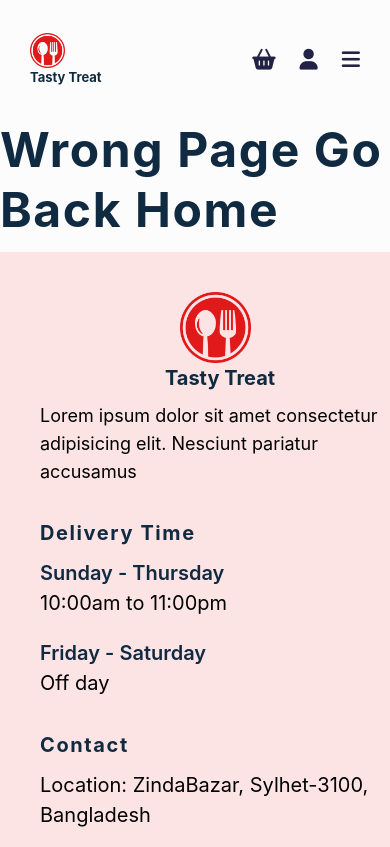
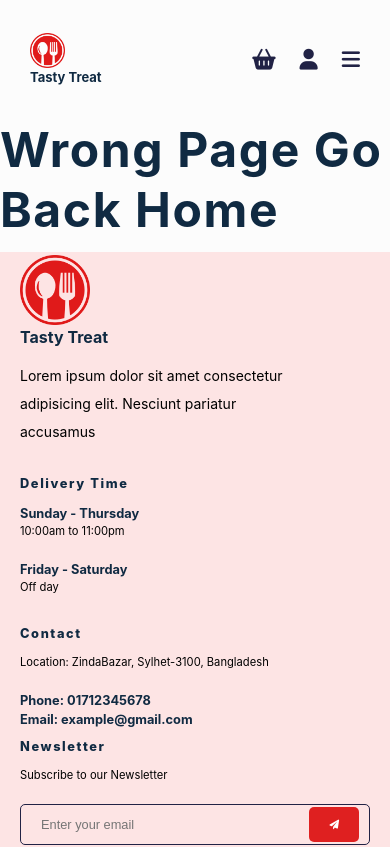
Before and after one commit to Fantom-01/fda-ui, a React (Vite) app: page /foodpage in a window 390 px wide. Shown: the top 847 px of the page. Built offline with nearby package versions, Linux system fonts and the light colour scheme.

Commit message:
mobile review3

```diff
--- a/src/SectOne.css
+++ b/src/SectOne.css
@@ -169,14 +169,26 @@
     margin-bottom: 30px;
   }
   .container2--text h5{
-    font-size: 20px;
+    font-size: 16px;
   }
   .container2--text h2{
-    font-size: 30px;
+    font-size: 33px;
+    line-height: 1;
   }
   .container2--text p{
-    font-size: 16px;
-    line-height: 1.3;
+    font-size: 12px;
+    line-height: 1.1;
+    margin-top: -5px;
   }
-
+  .container2--icons div img{
+    width: 65px;
+    height: 54px;
+  }
+  .container2--icons div h4{
+    font-size: 14px;
+    color: #777;
+  }
+  .container2--icons div p{
+    font-size: 12px;
+  }
 }
--- a/src/component/footer.jsx
+++ b/src/component/footer.jsx
@@ -6,27 +6,27 @@ const footer = () => {
   return (
     <footer>
         <section className='footer--one'>
-            <div className='footer--one--div'>
+            <div className='footer--one--div' id='firstft'>
                 <div className="footer--logo--div">
                     <img src={logo} alt="" width='71px' height="71px"/>
                     <caption className="footer--logo--caption" >Tasty Treat</caption>
                 </div>
                 <p className='footer--caption--p'>Lorem ipsum dolor sit amet consectetur <br /> adipisicing elit. Nesciunt pariatur <br /> accusamus</p>
             </div>
-            <div className='footer--one--div'>
+            <div className='footer--one--div' id='secondft'>
                 <h3>Delivery Time</h3>
                 <h5 className='footer--h5'>Sunday - Thursday</h5>
                 <p className='footer--one--div--p'>10:00am to 11:00pm</p>
                 <h5 className='footer--h5'>Friday - Saturday</h5>
                 <p className='footer--one--div--p'>Off day</p>
             </div>
-            <div className='footer--one--div'>
+            <div className='footer--one--div' id='thirdft'>
                 <h3>Contact</h3>
                 <p className='footer--one--div--p'>Location: ZindaBazar, Sylhet-3100, Bangladesh</p>
                 <h5 className='footer--h5'>Phone: 01712345678</h5>
                 <h5 className='footer--h5'>Email: example@gmail.com</h5>
             </div>
-            <div className='footer--one--div'>
+            <div className='footer--one--div' id='fourthft'>
                 <h3>Newsletter</h3>
                 <p className='footer--one--div--p'>Subscribe to our Newsletter</p>
                 <div className="newsletter">
@@ -36,7 +36,6 @@ const footer = () => {
             </div>
         </section>
         <section className='footer--two'>
-            <p>Copyright - 2022, website replicated by Fantom. All Rights Reserved.</p>
             <ul>
                 <li>Follow: </li>
                 <li><a href='#'><i class="fab fa-facebook"></i></a></li>
@@ -44,6 +43,7 @@ const footer = () => {
                 <li><a href='#'><i class="fab fa-youtube"></i></a></li>
                 <li><a href='#'><i class="fab fa-linkedin"></i></a></li>
             </ul>
+            <p>Copyright - 2022, website replicated by Fantom. All Rights Reserved.</p>
         </section>
     </footer>
   )
--- a/src/footer.css
+++ b/src/footer.css
@@ -3,15 +3,29 @@ footer{
     width: 100%;
     display: flex;
     flex-direction: column;
-    padding: 30px 130px;
+    padding: 20px 30px 10px 30px;
 }
 .footer--one{
-    display: flex;
-    flex-wrap: wrap;
+    display: grid;
+    grid-template-columns: 1fr 1fr 1fr 1fr;
+    grid-template-areas: 'first second third fourth';
+    gap: 10px;
+    align-content: center;
 }
-.footer--one div{
-    min-width: 350px;
-    margin-top: 15px;
+#firstft{
+    grid-area: first;
+    width: 250px;
+}
+#secondft{
+    grid-area: second;
+    width: 250px;
+}
+#thirdft{
+    grid-area: third;
+    width: 250px;
+}
+#fourthft{
+    grid-area: fourth;
 }
 .footer--one--div--p{
     color: black;
@@ -21,7 +35,7 @@ footer{
 .footer--logo--div{
   display: flex;
   flex-direction: column;
-  align-items: center;
+  align-items: flex-start;
   justify-content: center;
   width: 100%;
   height: 80px;
@@ -30,7 +44,7 @@ footer{
   font-size: 20px;
   white-space: nowrap;
   font-weight: 700;
-  padding-left: 10px;
+  padding-left: 0px;
 }
 .footer--caption--p{
     line-height: 28px;
@@ -40,7 +54,7 @@ footer{
     margin-top: 20px;
 }
 .newsletter{
-    padding-right: 270px;
+    padding-right: 200px;
     padding-top: 7px;
     padding-bottom: 7px;
     border: 1px solid #212245;
@@ -124,3 +138,76 @@ footer{
         padding: 10px 10px;
     }
 }
+@media screen and (max-width: 400px) {
+    .footer--one{
+        display: flex;
+        flex-direction: column;
+    }
+    .footer--logo--div{
+        align-items: flex-start;
+    }
+    .footer--logo--div img{
+        width: 20%;
+    }
+    .footer--logo--caption{
+        font-size: 1rem;
+        padding-left: 0px;
+    }
+    .footer--caption--p{
+        font-size: 14px;
+    }
+    .footer--one--div h3{
+        font-size: 12.8px;
+        font-weight: 800;
+    }
+    .footer--h5{
+        font-size: 12.8px;
+        font-weight: 700;
+    }
+    .footer--one{
+        padding: 0;
+    }
+    .footer--one--div{
+        padding-left: 0;
+        margin-top: 0;
+        min-width: 100%;
+        width: 100%;
+        max-width: 100%;
+    }
+    .footer--one--div--p{
+        font-size: 11.2px;
+    }
+    .footer--two p{
+        font-size: 12.8px;
+        text-align: center;
+    }
+    .footer--two ul li{
+        font-size: 12.8px;
+        margin-left: 0;
+        margin-right: 10px;
+    }
+    .newsletter{
+        padding-right: 10px;
+        padding-top: 2px;
+        padding-bottom: 2px;
+        border: 1px solid #212245;
+        border-radius: 5px;
+        display: flex;
+        justify-content: space-between;
+    }
+    .newsletter--input{
+        width: 80%;
+        padding: 10px 20px;
+        font-size: 12.8px;
+        background-color: transparent;
+        border: none;
+        outline: none;
+    }
+    .newsletter a{
+        padding: 5px 20px 0px 20px;
+    }
+    .newsletter a i{
+        font-size: 0.6rem;
+        line-height: normal;
+    }
+}
--- a/src/index.css
+++ b/src/index.css
@@ -1,6 +1,6 @@
 @import url('./assets/fa/css/all.css');
 :root {
-  font-family: Inter, system-ui, Avenir, Helvetica, Arial, sans-serif;
+  font-family: Istok Web,sans-serif;
   line-height: 1.5;
   font-weight: 400;
 
--- a/src/testimonial.css
+++ b/src/testimonial.css
@@ -88,5 +88,18 @@
 @media screen and (max-width: 400px) {
   .testimonial{
     padding: 10px 30px;
+    margin-bottom: 10px;
+  }
+  .testimonial--text--div h5{
+    font-size: 16px;
+  }
+  .testimonial--text--div h2{
+    font-size: 33.6px;
+    margin: 12px 0;
+  }
+  .testimonial--text--div p{
+    font-size: 12.8px;
+    color: black;
+    line-height: normal;
   }
 }
--- a/src/whyTasty.css
+++ b/src/whyTasty.css
@@ -73,7 +73,24 @@
 @media screen and (max-width: 400px) {
     .whyTasty{
         padding: 10px 30px;
-        margin-bottom: 950px;
+        margin-bottom: 450px;
         margin-top: 20px;
-  }
+    }
+    .whyTasty div h2{
+        font-size: 2.1rem;
+    }
+    .whyTasty div p{
+        font-size: 12.3px;
+        line-height: 26px;
+        margin-top: 10px;
+    }
+    .whyTasty div ul h5{
+        font-size: 12.8px;
+        color: black;
+        font-weight: 600;
+    }
+    .whyTasty div ul h5 .fa-check-circle{
+        font-size: 12.8px;
+        margin-right: 5px;
+    }
 }
```
